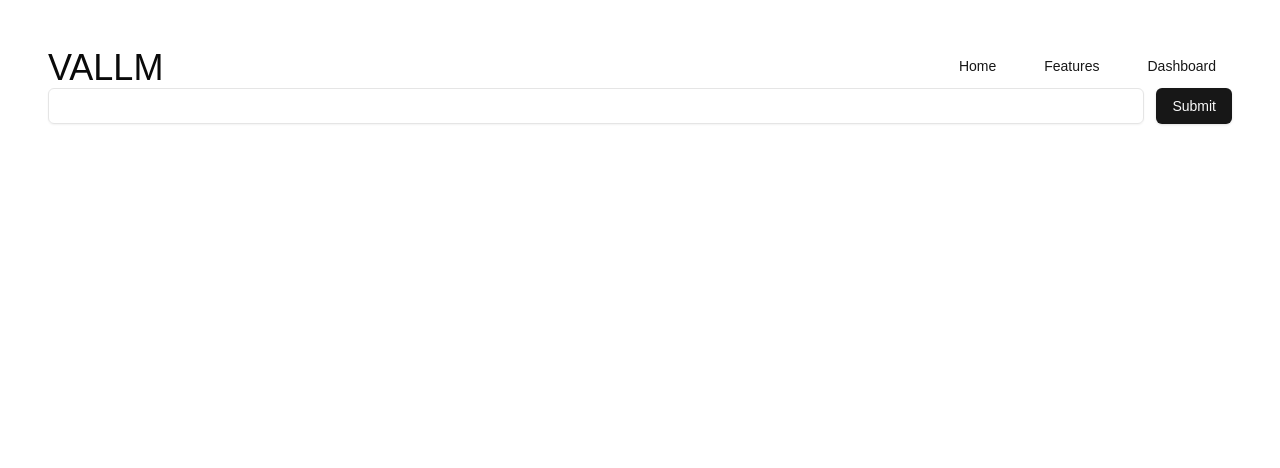
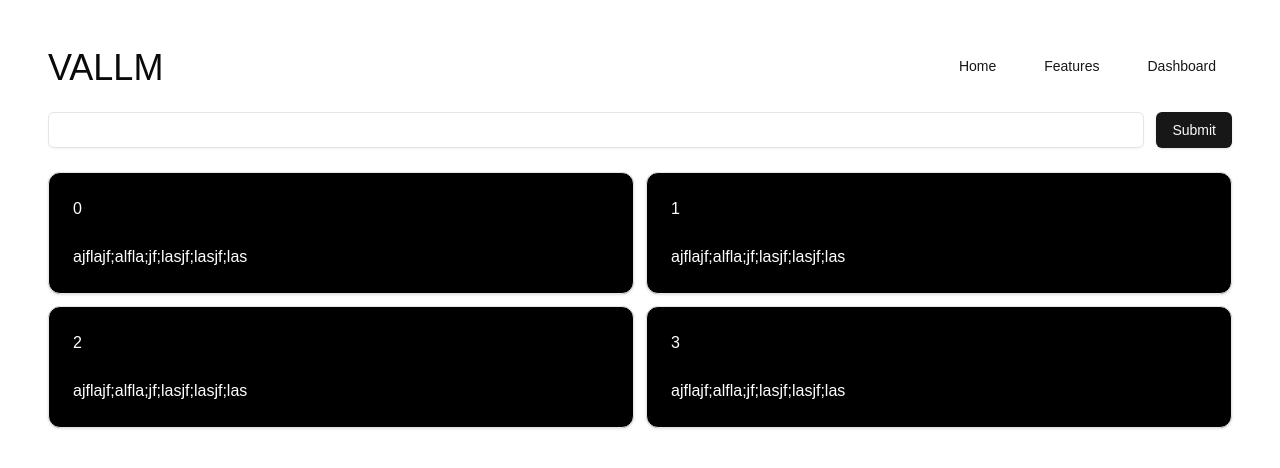
Before and after one commit to jballo/VALLM, a Next.js app: page / in a window 1280 px wide. Shown: the top 468 px of the page. Built offline with nearby package versions, Linux system fonts and the light colour scheme.

Commit message:
Feat: Added UI for text comparison using a grid.

```diff
--- a/src/app/page.tsx
+++ b/src/app/page.tsx
@@ -1,13 +1,14 @@
 import Header from "@/components/custom/header"
 import PromptForm from "@/components/custom/promptform"
+import TextComparison from "@/components/custom/textComparison";
 
 
 export default function Home() {
   return (
-    <div className="w-full min-h-screen p-12 gap-4">
+    <div className="w-full min-h-screen p-12 flex flex-col gap-6">
       <Header />
       <PromptForm />
-      <div></div>
+      <TextComparison />
     </div>
   );
 }
--- /dev/null
+++ b/src/components/custom/textComparison.tsx
@@ -0,0 +1,26 @@
+"use client";
+
+import { Card, CardContent, CardHeader } from "../ui/card";
+
+
+
+export default function TextComparison(){
+    const text: string[] = [
+        "ajflajf;alfla;jf;lasjf;lasjf;las",
+        "ajflajf;alfla;jf;lasjf;lasjf;las",
+        "ajflajf;alfla;jf;lasjf;lasjf;las",
+        "ajflajf;alfla;jf;lasjf;lasjf;las"
+    ];
+    return(
+        <div className=" w-full h-full grid sm:grid-cols-1 md:grid-cols-2  place-items-center gap-3">
+            {text && (
+                text.map((txt, index) => (
+                    <Card key={index} className="w-full h-full bg-black text-white">
+                        <CardHeader>{index}</CardHeader>
+                        <CardContent>{txt}</CardContent>
+                    </Card>
+                ))
+            )}
+        </div>
+    );
+}
--- /dev/null
+++ b/src/components/ui/card.tsx
@@ -0,0 +1,76 @@
+import * as React from "react"
+
+import { cn } from "@/lib/utils"
+
+const Card = React.forwardRef<
+  HTMLDivElement,
+  React.HTMLAttributes<HTMLDivElement>
+>(({ className, ...props }, ref) => (
+  <div
+    ref={ref}
+    className={cn(
+      "rounded-xl border bg-card text-card-foreground shadow",
+      className
+    )}
+    {...props}
+  />
+))
+Card.displayName = "Card"
+
+const CardHeader = React.forwardRef<
+  HTMLDivElement,
+  React.HTMLAttributes<HTMLDivElement>
+>(({ className, ...props }, ref) => (
+  <div
+    ref={ref}
+    className={cn("flex flex-col space-y-1.5 p-6", className)}
+    {...props}
+  />
+))
+CardHeader.displayName = "CardHeader"
+
+const CardTitle = React.forwardRef<
+  HTMLDivElement,
+  React.HTMLAttributes<HTMLDivElement>
+>(({ className, ...props }, ref) => (
+  <div
+    ref={ref}
+    className={cn("font-semibold leading-none tracking-tight", className)}
+    {...props}
+  />
+))
+CardTitle.displayName = "CardTitle"
+
+const CardDescription = React.forwardRef<
+  HTMLDivElement,
+  React.HTMLAttributes<HTMLDivElement>
+>(({ className, ...props }, ref) => (
+  <div
+    ref={ref}
+    className={cn("text-sm text-muted-foreground", className)}
+    {...props}
+  />
+))
+CardDescription.displayName = "CardDescription"
+
+const CardContent = React.forwardRef<
+  HTMLDivElement,
+  React.HTMLAttributes<HTMLDivElement>
+>(({ className, ...props }, ref) => (
+  <div ref={ref} className={cn("p-6 pt-0", className)} {...props} />
+))
+CardContent.displayName = "CardContent"
+
+const CardFooter = React.forwardRef<
+  HTMLDivElement,
+  React.HTMLAttributes<HTMLDivElement>
+>(({ className, ...props }, ref) => (
+  <div
+    ref={ref}
+    className={cn("flex items-center p-6 pt-0", className)}
+    {...props}
+  />
+))
+CardFooter.displayName = "CardFooter"
+
+export { Card, CardHeader, CardFooter, CardTitle, CardDescription, CardContent }
```
